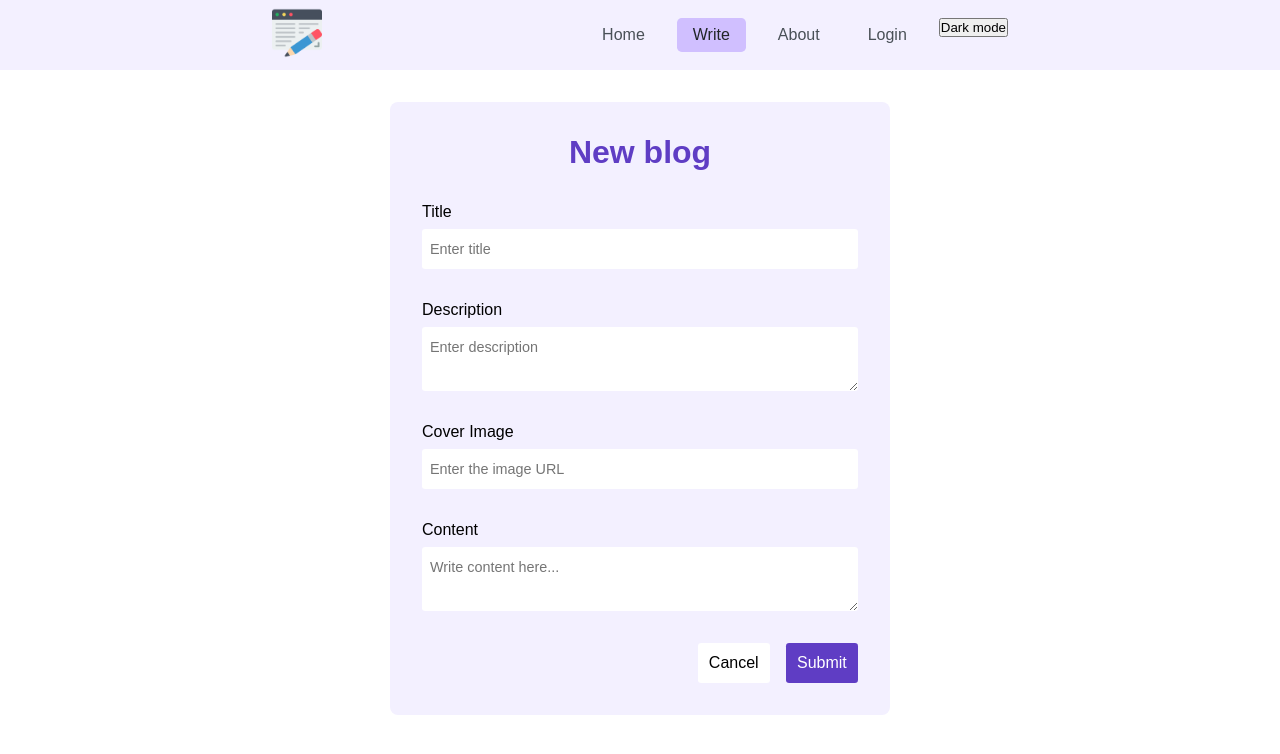
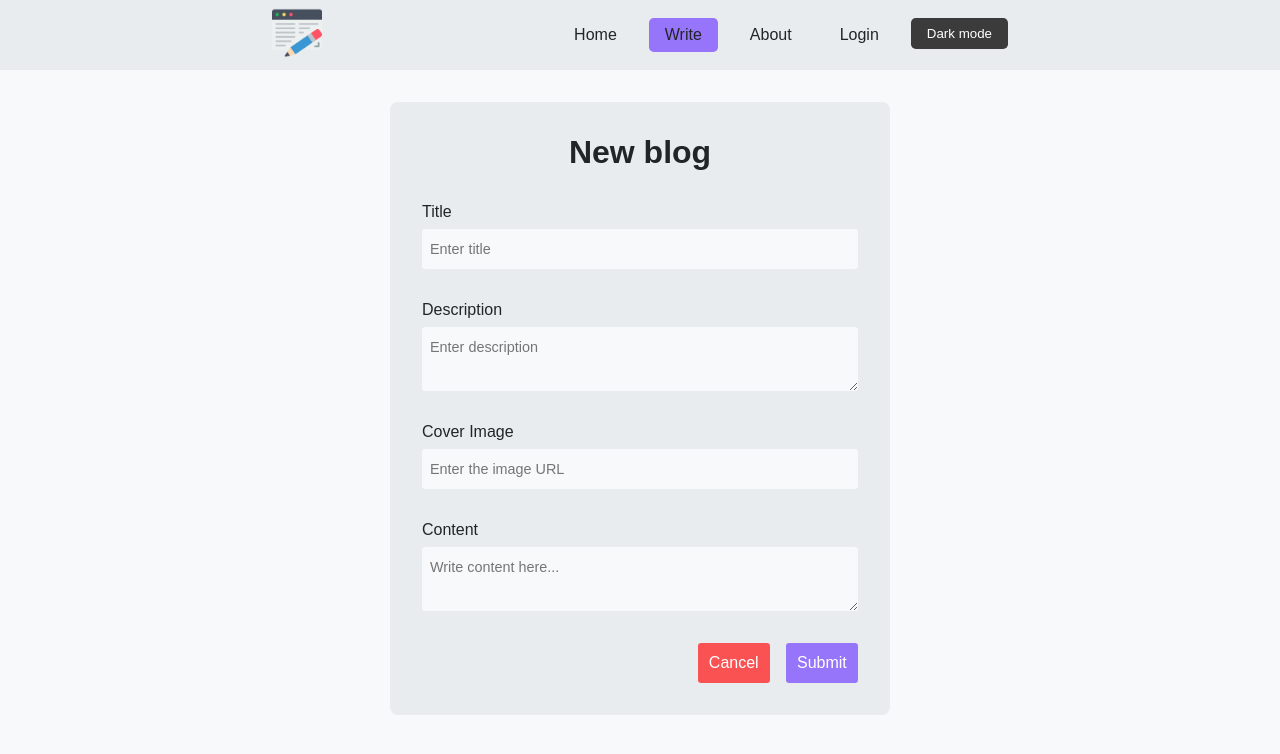
Before and after one commit to barath2001/blog-app, a React (Create React App) app in the folder frontend/: page /blog/new in a window 1280 px wide. Shown: the top 754 px of the page. Built offline with nearby package versions, Linux system fonts and the light colour scheme.

Commit message:
set global colors for light mode and dark mode and use the variables in all css files

```diff
--- a/frontend/src/components/BlogForm.css
+++ b/frontend/src/components/BlogForm.css
@@ -1,7 +1,4 @@
 :root {
-  --main-theme-color: #5f3dc4;
-  --main-green-color: #40c057;
-  --main-red-color: #fa5252;
   --light-green-color: #ebfbee;
   --light-red-color: #fff5f5;
 }
@@ -10,7 +7,7 @@
   width: 500px;
   margin: 2rem auto;
   padding: 2rem;
-  background-color: #f3f0ff;
+  background-color: var(--background-secondary);
   border-radius: 0.5rem;
 
   display: flex;
@@ -19,7 +16,6 @@
 }
 
 .form__title {
-  color: var(--main-theme-color);
   font-size: 2rem;
   text-align: center;
 }
@@ -45,6 +41,8 @@
   border-radius: 0.2rem;
   min-width: 100%;
   max-width: 100%;
+  color: var(--text-primary);
+  background-color: var(--background-primary);
 }
 
 .input-field__label_accept {
@@ -68,10 +66,14 @@
   font-size: 1rem;
   border: none;
   border-radius: 0.2rem;
-  background-color: white;
 }
 
 .form-action__button_main {
   color: white;
-  background-color: var(--main-theme-color);
+  background-color: var(--accent);
 }
+
+.form-action__button_cancel {
+  color: white;
+  background-color: var(--main-red-color);
+}
--- a/frontend/src/components/BlogForm.jsx
+++ b/frontend/src/components/BlogForm.jsx
@@ -51,7 +51,9 @@ const BlogForm = ({ blogDetail, method, action }) => {
         </div>
       </div>
       <div className="form-action">
-        <button className="form-action__button ">Cancel</button>
+        <button className="form-action__button form-action__button_cancel">
+          Cancel
+        </button>
         <button
           className="form-action__button form-action__button_main"
           type="submit"
--- a/frontend/src/components/BlogItem.css
+++ b/frontend/src/components/BlogItem.css
@@ -9,7 +9,7 @@
 }
 
 .blog-item:hover {
-  background-color: #f3f0ff;
+  background-color: var(--background-secondary);
 }
 
 .blog-item__image {
@@ -22,16 +22,13 @@
 }
 
 .blog-info__heading {
-  color: #212529;
 }
 
 .blog-info__description {
   margin-top: 0.2rem;
-  color: #495057;
 }
 
 .blog-info__date {
-  color: #495057;
   font-size: 0.8rem;
   margin-top: 0.4rem;
 }
--- a/frontend/src/components/BlogList.css
+++ b/frontend/src/components/BlogList.css
@@ -1,6 +1,5 @@
 .blog-list {
   list-style-type: none;
   display: flex;
-
   flex-wrap: wrap;
 }
--- a/frontend/src/components/NavBar.css
+++ b/frontend/src/components/NavBar.css
@@ -2,7 +2,7 @@
   display: flex;
   align-items: center;
   justify-content: center;
-  background-color: #f3f0ff;
+  background-color: var(--background-secondary);
 }
 
 .navbar {
@@ -28,19 +28,30 @@
 }
 
 .navbar__link {
-  color: #495057;
   padding: 0.5rem 1rem;
   display: inline-block;
   border-radius: 0.3rem;
 }
 
 .navbar__link:hover:not(.navbar__link_active) {
-  color: #343a40;
-  background-color: #e5dbff;
+  background-color: var(--background-primary);
 }
 
 .navbar__link_active {
-  color: #212529;
-  background-color: #d0bfff;
+  background-color: var(--accent);
   cursor: default;
 }
+
+.navbar__switch {
+  background-color: white;
+  color: #495057;
+  padding: 0.5rem 1rem;
+  display: inline-block;
+  border-radius: 0.3rem;
+  border: none;
+}
+
+.navbar__switch_dark {
+  background-color: rgb(59, 59, 59);
+  color: white;
+}
--- a/frontend/src/index.css
+++ b/frontend/src/index.css
@@ -4,8 +4,31 @@
   box-sizing: border-box;
 }
 
+:root {
+  --background-primary: #f8f9fa;
+  --background-secondary: #e9ecef;
+  --text-primary: #212529;
+  --accent: #9775fa;
+
+  --main-theme-color: #5f3dc4;
+  --main-green-color: #40c057;
+  --main-red-color: #fa5252;
+}
+
+[theme="DARK"] {
+  --background-primary: #212529;
+  --background-secondary: #343a40;
+  --text-primary: #dadada;
+}
+
 body {
   font-family: sans-serif;
+}
+
+.app {
+  background-color: var(--background-primary);
+  color: var(--text-primary);
+  min-height: 100vh;
 }
 
 input,
@@ -16,6 +39,6 @@ textarea {
 }
 
 a {
-  color: black;
   text-decoration: none;
+  color: inherit;
 }
--- a/frontend/src/pages/BlogPage.css
+++ b/frontend/src/pages/BlogPage.css
@@ -6,13 +6,11 @@
 }
 
 .blog-content__heading {
-  color: #212529;
   text-align: center;
   margin-top: 2rem;
 }
 
 .blog-content__date {
-  color: #495057;
   text-align: center;
   margin-top: 0.5rem;
 }
@@ -49,11 +47,11 @@
 }
 
 .blog-action__input_main {
-  background-color: #5f3dc4;
+  background-color: var(--accent);
 }
 
 .blog-action__input_red {
-  background-color: #fa5252;
+  background-color: var(--main-red-color);
 }
 
 .markdown-content h1,
```
